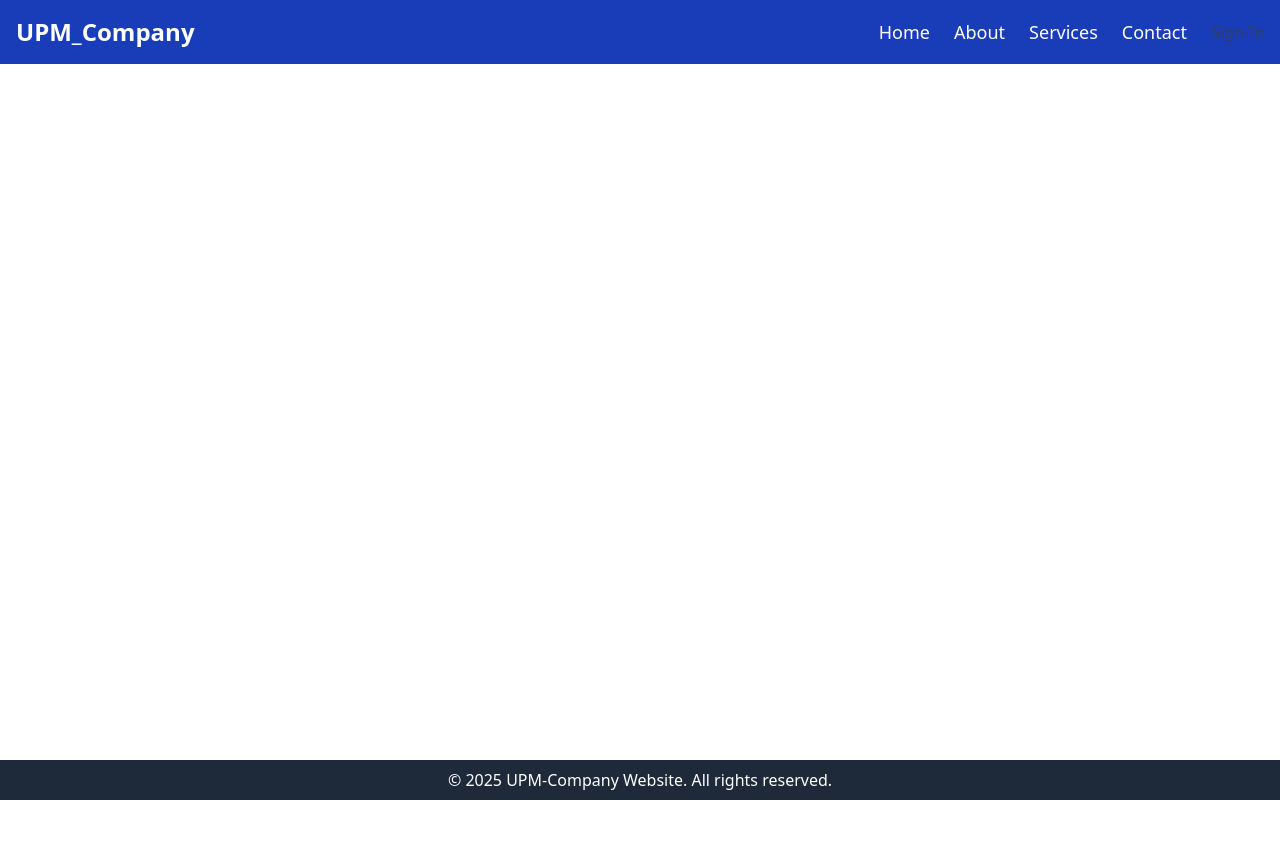
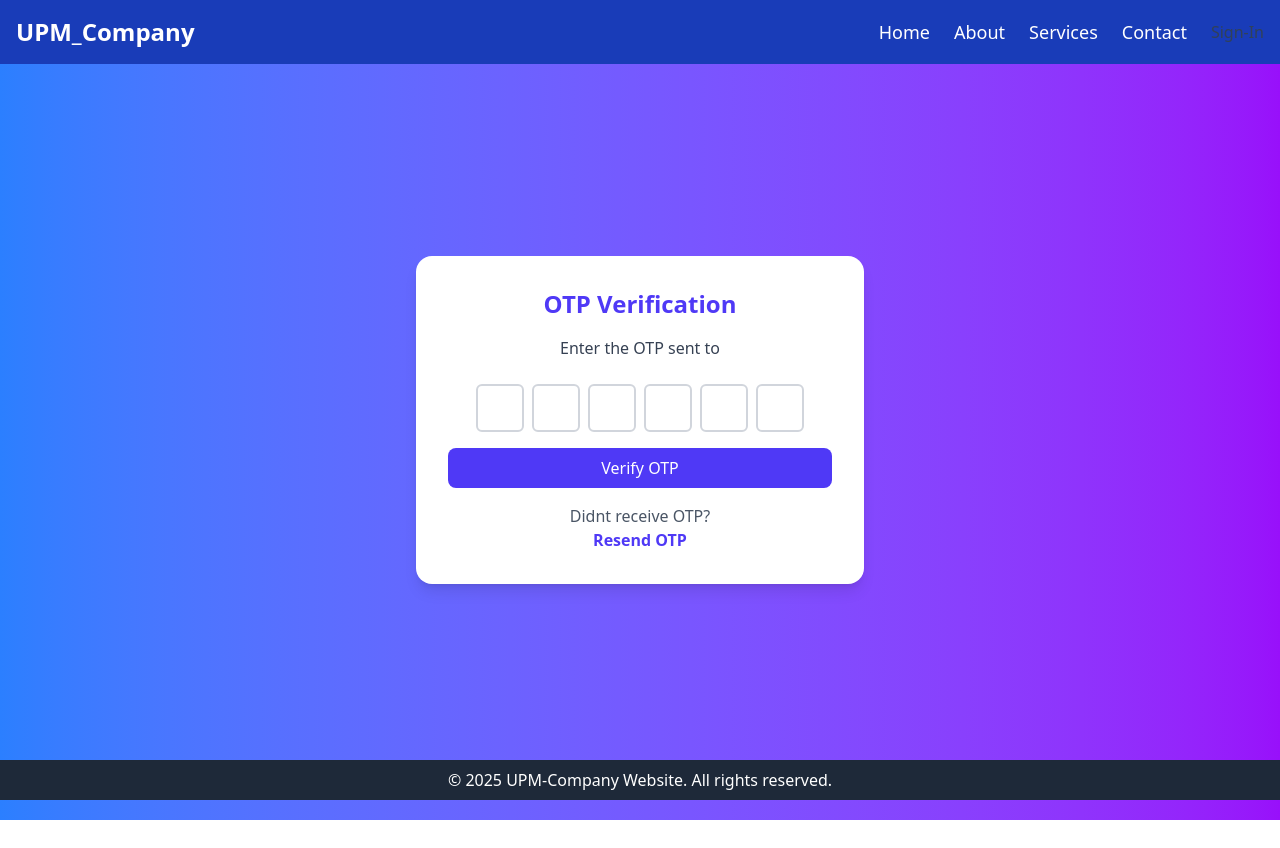
Before and after one commit to mnihadc/UPM-Company, a React (Vite) app in the folder frontend/: page /otp-verification in a window 1280 px wide. Before the commit the page ends 800 px from the top, so only its background shows below. Built offline with nearby package versions, Linux system fonts and the light colour scheme.

Commit message:
Otp page UI

```diff
--- a/frontend/src/App.jsx
+++ b/frontend/src/App.jsx
@@ -10,6 +10,7 @@ import PrivateAdminRoute from "./Components/PrivateAdminRoute";
 import UserManagement from "./Pages/UserManagement";
 import Profile from "./Pages/Profile";
 import ForgotPassword from "./Components/ForgotPassword";
+import OTP from "./Components/OTP";
 
 function App() {
   return (
@@ -33,6 +34,7 @@ function App() {
           <Route path="/login" element={<PandaLogin />} />
           <Route path="/email-verify" element={<EmailVerify />} />
           <Route path="/forgotpassword-email" element={<ForgotPassword />} />
+          <Route path="/otp-verification" element={<OTP />} />
         </Routes>
       </div>
       <Footer />
--- /dev/null
+++ b/frontend/src/Components/OTP.jsx
@@ -0,0 +1,125 @@
+import { useState } from "react";
+import { useLocation, useNavigate } from "react-router-dom";
+import Swal from "sweetalert2";
+import axios from "axios";
+
+const OTP = () => {
+  const location = useLocation();
+  const navigate = useNavigate();
+  const email = location.state?.email || ""; // Get email from state
+  const [otp, setOtp] = useState(["", "", "", "", "", ""]); // 6-digit OTP
+  const [loading, setLoading] = useState(false);
+
+  // Handle OTP Input Changes
+  const handleChange = (index, value) => {
+    if (!/^\d?$/.test(value)) return; // Only allow digits
+    const newOtp = [...otp];
+    newOtp[index] = value;
+    setOtp(newOtp);
+
+    // Move to next input
+    if (value && index < 5) {
+      document.getElementById(`otp-${index + 1}`).focus();
+    }
+  };
+
+  // Handle OTP Submission
+  const handleSubmit = async (e) => {
+    e.preventDefault();
+    setLoading(true);
+    const otpCode = otp.join("");
+
+    try {
+      const response = await axios.post("/api/auth/verify-otp", {
+        email,
+        otp: otpCode,
+      });
+
+      Swal.fire({
+        icon: "success",
+        title: "OTP Verified!",
+        text: response.data.message,
+        confirmButtonColor: "#4F46E5",
+      }).then(() => {
+        navigate("/reset-password", { state: { email } });
+      });
+    } catch (err) {
+      Swal.fire({
+        icon: "error",
+        title: "Invalid OTP",
+        text: err.response?.data?.message || "Please enter the correct OTP",
+        confirmButtonColor: "#EF4444",
+      });
+    } finally {
+      setLoading(false);
+    }
+  };
+
+  // Handle Resend OTP
+  const handleResendOtp = async () => {
+    try {
+      await axios.post("/api/auth/resend-otp", { email });
+      Swal.fire({
+        icon: "info",
+        title: "OTP Resent",
+        text: "Check your email for the new OTP.",
+        confirmButtonColor: "#4F46E5",
+      });
+    } catch (err) {
+      Swal.fire({
+        icon: "error",
+        title: "Error",
+        text: err.response?.data?.message || "Failed to resend OTP.",
+        confirmButtonColor: "#EF4444",
+      });
+    }
+  };
+
+  return (
+    <div className="min-h-screen flex items-center justify-center bg-gradient-to-r from-blue-500 to-purple-600 p-4">
+      <div className="bg-white p-8 rounded-2xl shadow-lg w-full max-w-md">
+        <h2 className="text-2xl font-semibold text-indigo-600 text-center mb-4">
+          OTP Verification
+        </h2>
+        <p className="text-gray-700 text-center mb-6">
+          Enter the OTP sent to <span className="font-bold">{email}</span>
+        </p>
+        <form onSubmit={handleSubmit} className="flex flex-col gap-4">
+          <div className="flex justify-center gap-2">
+            {otp.map((digit, index) => (
+              <input
+                key={index}
+                id={`otp-${index}`}
+                type="text"
+                value={digit}
+                onChange={(e) => handleChange(index, e.target.value)}
+                maxLength="1"
+                className="w-12 h-12 text-xl text-center border-2 border-gray-300 rounded-md focus:border-indigo-500 focus:outline-none transition"
+              />
+            ))}
+          </div>
+
+          <button
+            type="submit"
+            className="w-full bg-indigo-600 text-white py-2 rounded-lg hover:bg-indigo-700 transition duration-300 disabled:opacity-50"
+            disabled={loading}
+          >
+            {loading ? "Verifying..." : "Verify OTP"}
+          </button>
+        </form>
+
+        <div className="text-center mt-4">
+          <p className="text-gray-600">Didnt receive OTP?</p>
+          <button
+            onClick={handleResendOtp}
+            className="text-indigo-600 font-semibold hover:underline"
+          >
+            Resend OTP
+          </button>
+        </div>
+      </div>
+    </div>
+  );
+};
+
+export default OTP;
```
